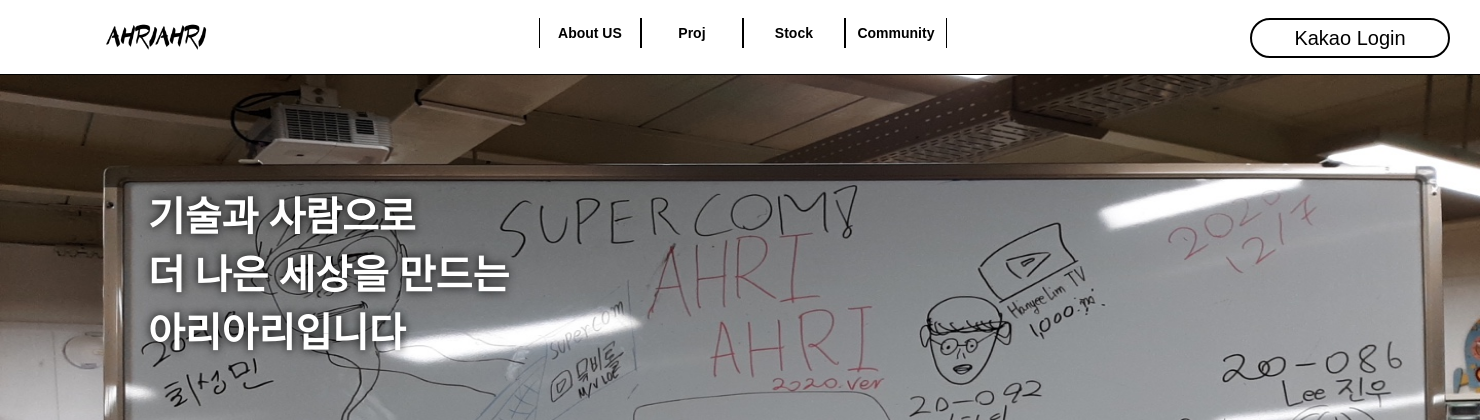
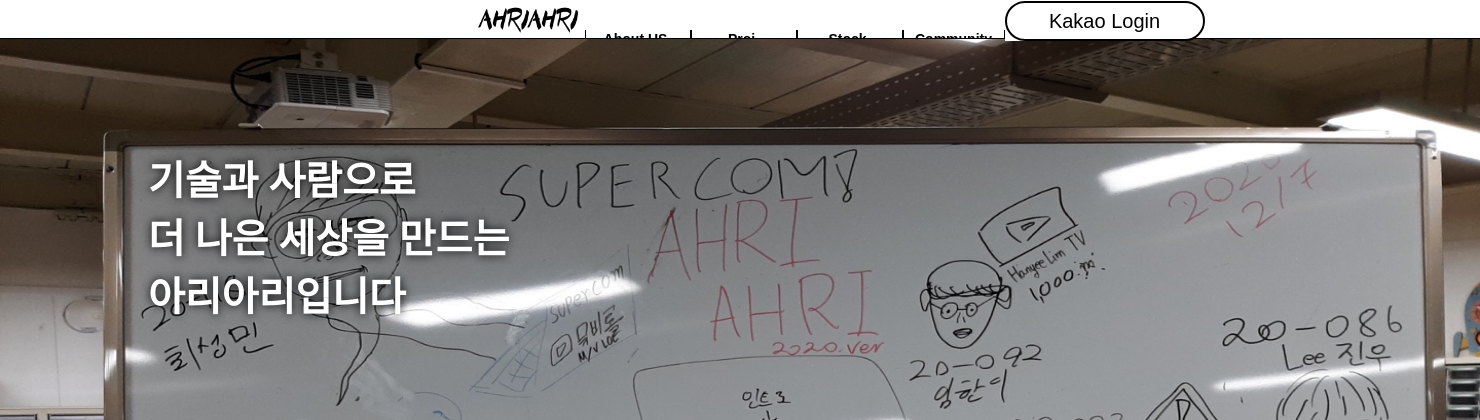
Before and after one commit to YangTaebin/ahriweb, a Flask app: page / in a window 1480 px wide. Shown: the top 420 px of the page. Run offline with Flask 2, Linux system fonts and the light colour scheme; some libraries are stand-ins or nearby versions.

Commit message:
no message

```diff
--- a/server/static/css/master.css
+++ b/server/static/css/master.css
@@ -3,10 +3,10 @@ body{
 }
 .top-bar{
   overflow: hidden;
-  margin-top: 18px;
-  padding-left: 7%;
-  padding-bottom: 3px;
+  margin-top: 1px;
+  padding-bottom: 7px;
   border-bottom: 1px solid black;
+  text-align: center;
 }
 .topMenu ul{
   margin: 0px;
@@ -21,13 +21,14 @@ body{
   list-style: none;
   color: black;
   background-color: white;
-  float: left;
+  overflow:auto;
   line-height: 30px;
   vertical-align: center;
   text-align: center;
   border-left: 1px solid black;
   border-right: 1px solid black;
   display: inline;
+
 }
 .menuLink{
   text-decoration: none;
@@ -44,11 +45,9 @@ body{
 }
 .menuImage{
   margin-top: -2px;
-  margin-right: 24%;
   list-style: none;
   color: black;
   background-color: white;
-  float: left;
   line-height: 30px;
   vertical-align: center;
   text-align: center;
@@ -59,14 +58,13 @@ body{
   list-style: none;
   color: black;
   background-color: white;
-  float: left;
   line-height: 0px;
   vertical-align: center;
   text-align: center;
   display: inline;
   width: 170px;
   position: absolute;
-  left: 1250px;
+  center: 55%;
 }
 .menuLogin button{
   width: 200px;
@@ -111,7 +109,7 @@ body{
   transition: 0.25s;
 }
 #profile {
-  font-size: 20px;
+  font-size: 15px;
   color: black;
   background-color: white;
     border: none;
```
